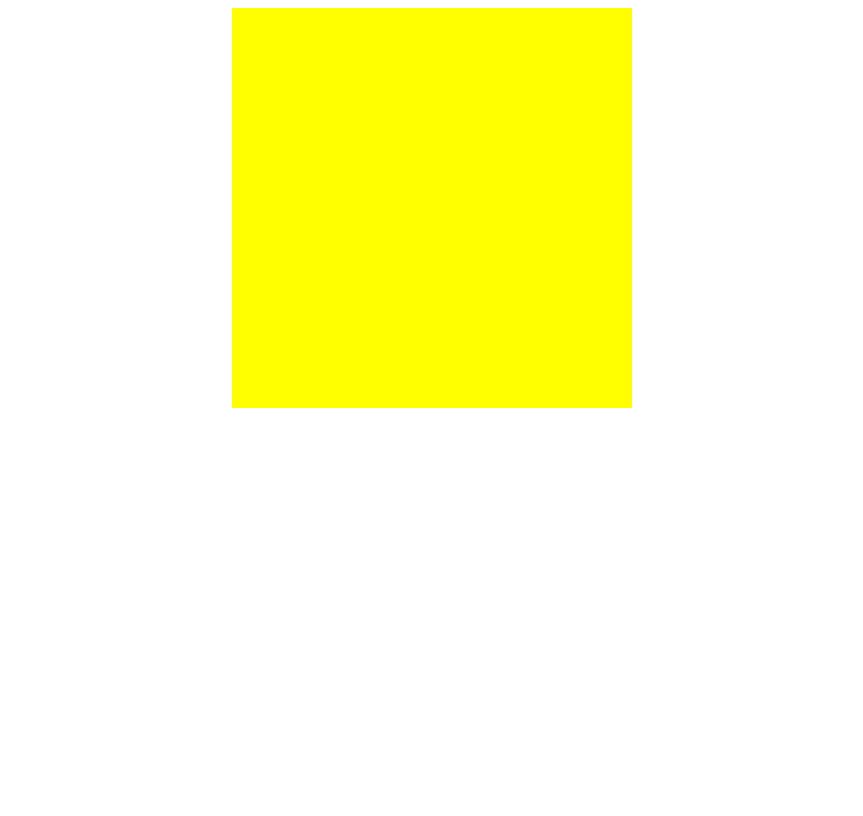
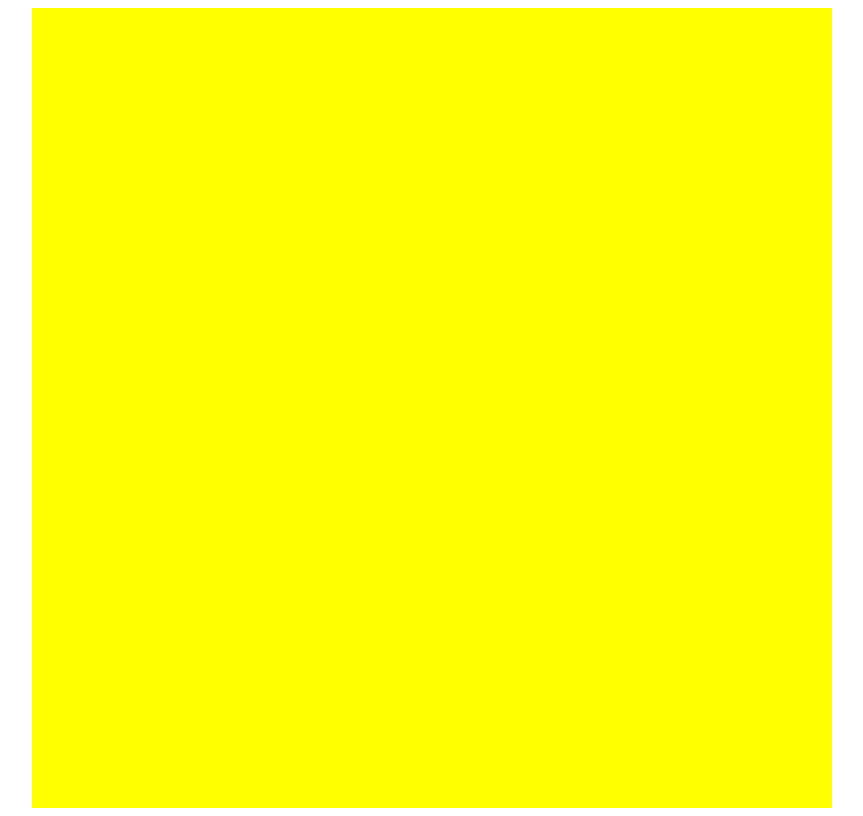
Before and after one commit to GrimRose12/etchasketch, a plain HTML site: page index.html in a window 1280 px wide. Shown: the whole page, without its empty margins (208-1071 px from the left). Drawn offline with Linux system fonts and the light colour scheme.

Commit message:
Change to 16x16 grid

```diff
--- a/code.js
+++ b/code.js
@@ -1,8 +1,8 @@
 const grid = document.querySelector('.container');
 
-for (let i = 0; i < 4; i++){
+for (let i = 0; i < 16; i++){
     const row = document.createElement('div');
-    for (let j = 0; j < 4; j++) {
+    for (let j = 0; j < 16; j++) {
         const gridContent = document.createElement('div');
         gridContent.id = i.toString()+j.toString();
         // gridContent.textContent = i.toString()+j.toString();
--- a/style.css
+++ b/style.css
@@ -10,7 +10,7 @@
     margin: 0;
     padding: 0;
     background: yellow;
-    flex: 1;
-    min-width: 100px;
-    height: 100px;
+    flex: 1 1 0;
+    min-width: 50px;
+    height: 50px;
 }
```
